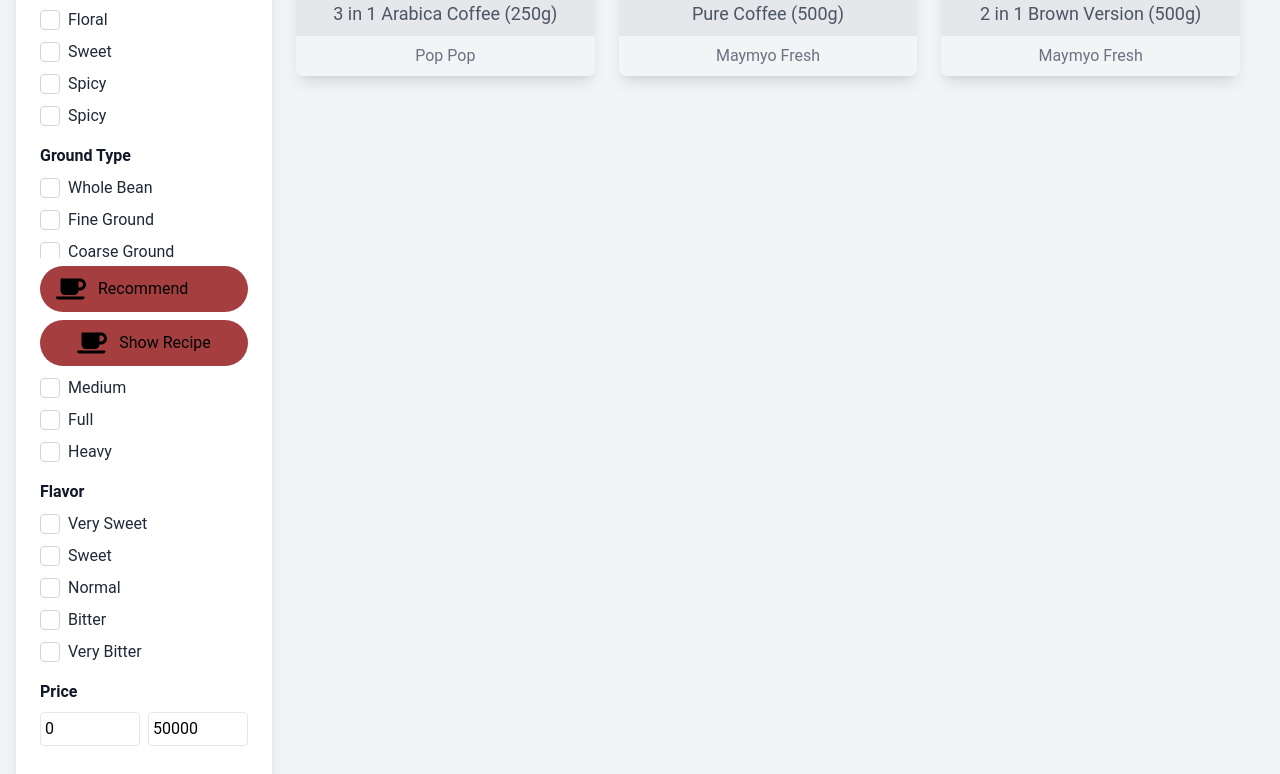
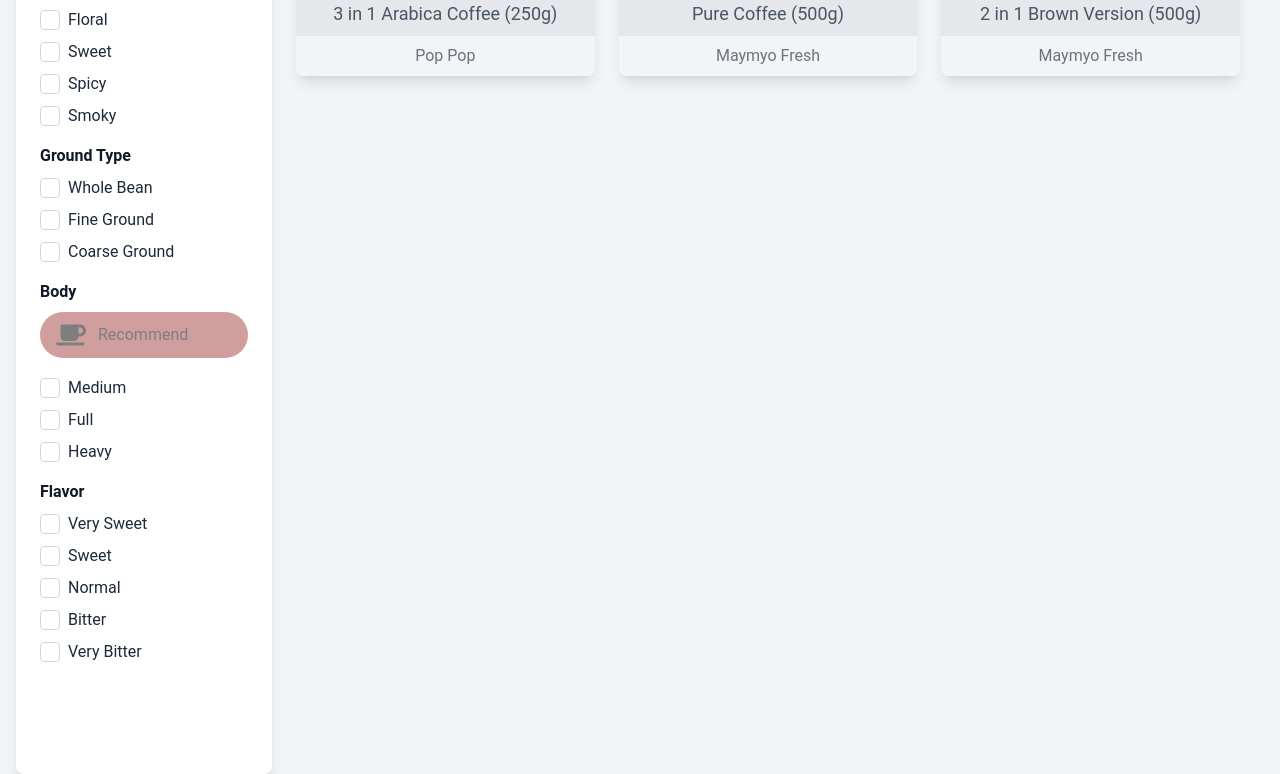
Before and after one commit to ThandarHtetHtetSan/personalized-local-coffee-recommendation-system, a Next.js app in the folder next-client/: page /recommendation in a window 1280 px wide. Shown: the part 426-1200 px from the top of the page. Built offline with nearby package versions, Linux system fonts and the light colour scheme.

Commit message:
feat: add recommendation with single value select and disable action

```diff
--- a/next-client/src/components/FilterSidebar.js
+++ b/next-client/src/components/FilterSidebar.js
@@ -1,114 +1,4 @@
-// import { useState } from 'react';
-// import {FaCoffee} from "react-icons/fa";
-
-// const FilterSidebar = ({ onRecommend }) => {
-//   const [filters, setFilters] = useState({
-//     roast: [],
-//     fragrance: [],
-//     groundtype: [],
-//     aroma: [],
-//     flavor: [],
-//     price: { min: 0, max: 50000 },
-//   });
-
-//   const handleCheckboxChange = (e, category) => {
-//     const { name, checked } = e.target;
-//     setFilters((prevFilters) => ({
-//       ...prevFilters,
-//       [category]: checked
-//         ? [...prevFilters[category], name]
-//         : prevFilters[category].filter((item) => item !== name),
-//     }));
-//   };
-
-//   const handlePriceChange = (e) => {
-//     const { name, value } = e.target;
-//     setFilters((prevFilters) => ({
-//       ...prevFilters,
-//       price: { ...prevFilters.price, [name]: Number(value) },
-//     }));
-//   };
-
-//   const handleRecommendClick = () => {
-//     onRecommend(filters);
-//   };
-
-//   return (
-//     <div className="w-64 min-w-64 p-6 bg-white rounded-lg shadow-lg">
-//       <h2 className="text-2xl font-bold mb-4 text-gray-900">Filter</h2>
-//       {['Roast', 'Fragrance', 'Ground Type', 'Aroma', 'Flavor'].map((category) => (
-//         <div key={category} className="mb-4">
-//           <h3 className="font-semibold mb-2 text-gray-900">{category}</h3>
-//           <ul>
-//             {getOptions(category).map((option) => (
-//               <li key={option} className="mb-2">
-//                 <label className="flex items-center text-gray-800">
-//                   <input
-//                     type="checkbox"
-//                     name={option}
-//                     onChange={(e) => handleCheckboxChange(e, category.toLowerCase().replace(' ', ''))}
-//                     className="mr-2 rounded text-blue-500 custom-checkbox"
-//                   />
-//                   <span>{option}</span>
-//                 </label>
-//               </li>
-//             ))}
-//           </ul>
-//         </div>
-//       ))}
-//       <div className="mb-4">
-//         <h3 className="font-semibold mb-2 text-gray-900">Price</h3>
-//         <div className="flex items-center space-x-2">
-//           <input
-//             type="number"
-//             name="min"
-//             value={filters.price.min}
-//             onChange={handlePriceChange}
-//             className="w-full p-1 border rounded"
-//             placeholder="Min"
-//           />
-//           <input
-//             type="number"
-//             name="max"
-//             value={filters.price.max}
-//             onChange={handlePriceChange}
-//             className="w-full p-1 border rounded"
-//             placeholder="Max"
-//           />
-//         </div>
-//       </div>
-//       <div className='bg-white sticky bottom-0 py-2'>
-//         <button
-//           onClick={handleRecommendClick}
-//           // className="w-full mb-2 bg-[#A53F3F] text-white py-2.5 px-4 rounded-lg hover:opacity-85 transition duration-300"
-//           className='bg-[#A53F3F] mb-2 px-4 py-2 w-full rounded-full hover:opacity-85 hover:scale-105 duration-200 flex items-center gap-3 '
-//         ><FaCoffee className='text-3xl cursor-pointer'/>
-//           Recommend
-//         </button>
-//       </div>
-//     </div>
-//   );
-// };
-
-// const getOptions = (category) => {
-//   switch (category) {
-//     case 'Roast':
-//       return ['Light', 'Medium Light', 'Medium', 'Medium Dark', 'Dark'];
-//     case 'Fragrance':
-//       return ['Fruity', 'Floral', 'Earthy', 'Spicy', 'Sweet'];
-//     case 'Ground Type':
-//       return ['Whole Bean', 'Fine Ground', 'Coarse Ground'];
-//     case 'Aroma':
-//       return ['Floral', 'Chocolate', 'Dark Chocolate', 'Smoky'];
-//     case 'Flavor':
-//       return ['Very Sweet', 'Sweet', 'Normal', 'Bitter', 'Very Bitter'];
-//     default:
-//       return [];
-//   }
-// };
-
-// export default FilterSidebar;
-import { useState } from 'react';
+import { useEffect, useState } from 'react';
 import { FaCoffee } from "react-icons/fa";
 import Link from 'next/link';
 import { useRouter } from 'next/router';
@@ -116,55 +6,51 @@ import { useRouter } from 'next/router';
 const FilterSidebar = ({ onRecommend }) => {
   const router = useRouter();
   const [filters, setFilters] = useState({
-    roast: [],
-    fragrance: [],
-    groundtype: [],
-    body: [],
-    flavor: [],
-    price: { min: 0, max: 50000 },
+    roast: '',
+    fragrance: '',
+    groundtype: '',
+    body: '',
+    flavor: ''
   });
+  const [isDisabled, setIsDisabled] = useState(true);
 
   const handleCheckboxChange = (e, category) => {
-    const { name, checked } = e.target;
+    const { value, checked } = e.target;
     setFilters((prevFilters) => ({
       ...prevFilters,
       [category]: checked
-        ? [...prevFilters[category], name]
-        : prevFilters[category].filter((item) => item !== name),
+        ? value
+        : '',
     }));
   };
 
-  const handlePriceChange = (e) => {
-    const { name, value } = e.target;
-    setFilters((prevFilters) => ({
-      ...prevFilters,
-      price: { ...prevFilters.price, [name]: Number(value) },
-    }));
-  };
+  useEffect(() => {
+    const isEmpty = Object.values(filters).some(catVal => catVal === '');
+    setIsDisabled(isEmpty)
+  }, [filters])
 
   const handleRecommendClick = () => {
     onRecommend(filters);
   };
 
-  const handleShowRecipeClick = () => {
-    // Implement the logic to show the recipe
-    router.push('/RecipeCard');
-  };
-
   return (
     <div className="w-64 min-w-64 p-6 bg-white rounded-lg shadow-lg">
       <h2 className="text-2xl font-bold mb-4 text-gray-900">Filter</h2>
-      {['Roast', 'Fragrance', 'Ground Type', 'Body', 'Flavor'].map((category) => (
+      {['Roast', 'Fragrance', 'Ground Type', 'Body', 'Flavor'].map((category) => {
+        const lowerCaseCategory = category.toLowerCase().replace(' ', '');
+        return (
           <div key={category} className="mb-4">
             <h3 className="font-semibold mb-2 text-gray-900">{category}</h3>
             <ul>
-            {getOptions(category).map((option) => (
+              {getOptions(category).map((option, index) => (
                 <li key={option} className="mb-2">
                   <label className="flex items-center text-gray-800">
                     <input
                       type="checkbox"
                       name={option}
-                    onChange={(e) => handleCheckboxChange(e, category.toLowerCase().replace(' ', ''))}
+                      value={index}
+                      checked={filters[lowerCaseCategory] === `${index}` }
+                      onChange={(e) => handleCheckboxChange(e, lowerCaseCategory)}
                       className="mr-2 rounded text-blue-500 custom-checkbox"
                     />
                     <span>{option}</span>
@@ -173,43 +59,17 @@ const FilterSidebar = ({ onRecommend }) => {
               ))}
             </ul>
           </div>
-      ))}
-      <div className="mb-4">
-        <h3 className="font-semibold mb-2 text-gray-900">Price</h3>
-        <div className="flex items-center space-x-2">
-          <input
-            type="number"
-            name="min"
-            value={filters.price.min}
-            onChange={handlePriceChange}
-            className="w-full p-1 border rounded"
-            placeholder="Min"
-          />
-          <input
-            type="number"
-            name="max"
-            value={filters.price.max}
-            onChange={handlePriceChange}
-            className="w-full p-1 border rounded"
-            placeholder="Max"
-          />
-        </div>
-      </div>
+        )
+      }
+      )}
       <div className='bg-white sticky bottom-0 py-2'>
         <button
           onClick={handleRecommendClick}
-          className='bg-[#A53F3F] mb-2 px-4 py-2 w-full rounded-full hover:opacity-85 hover:scale-105 duration-200 flex items-center gap-3 '
+          disabled={isDisabled}
+          className={`bg-[#A53F3F] mb-2 px-4 py-2 w-full rounded-full duration-200 flex items-center gap-3 ${isDisabled ? 'opacity-50 cursor-not-allowed' : 'hover:opacity-85 hover:scale-105'}`}
         >
           <FaCoffee className='text-3xl cursor-pointer'/>
           Recommend
-        </button>
-
-        <button
-          onClick={handleShowRecipeClick}
-          className='bg-[#A53F3F] px-4 py-2 w-full rounded-full hover:opacity-85 hover:scale-105 duration-200 flex items-center justify-center gap-3'
-        >
-          <FaCoffee className='text-3xl cursor-pointer'/>
-          Show Recipe
         </button>
       </div>
     </div>
@@ -221,7 +81,7 @@ const getOptions = (category) => {
     case 'Roast':
       return ['Light', 'Medium Light', 'Medium', 'Medium Dark', 'Dark'];
     case 'Fragrance':
-      return ['Fruity', 'Floral', 'Sweet', 'Spicy', 'Spicy'];
+      return ['Fruity', 'Floral', 'Sweet', 'Spicy', 'Smoky'];
     case 'Ground Type':
       return ['Whole Bean', 'Fine Ground', 'Coarse Ground'];
     case 'Body':
--- a/next-client/src/pages/recommendation.js
+++ b/next-client/src/pages/recommendation.js
@@ -8,13 +8,16 @@ export default function Recommendation() {
   const [recommendations, setRecommendations] = useState(recommendationsArray);
 
   const handleRecommend = async (filters) => {
+    const payload = {
+      selectedValues: filters
+    };
     try {
-      const response = await fetch('/api/recommendations', {
+      const response = await fetch('http://localhost:5000/api/data', {
         method: 'POST',
         headers: {
           'Content-Type': 'application/json',
         },
-        body: JSON.stringify(filters),
+        body: JSON.stringify(payload),
       });
 
       if (!response.ok) {
```
Lines whose indentation alone changed are shown as unchanged.
